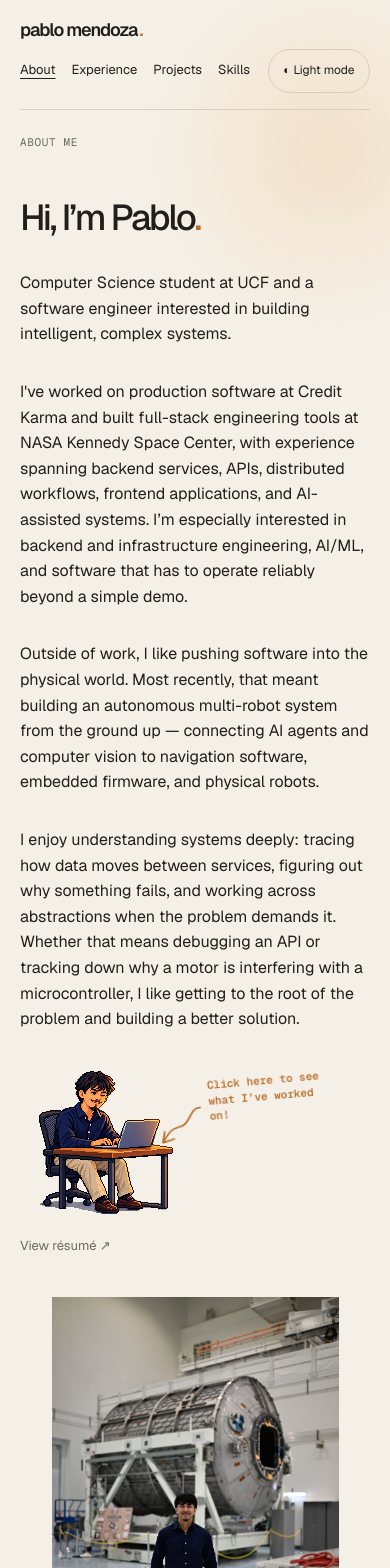
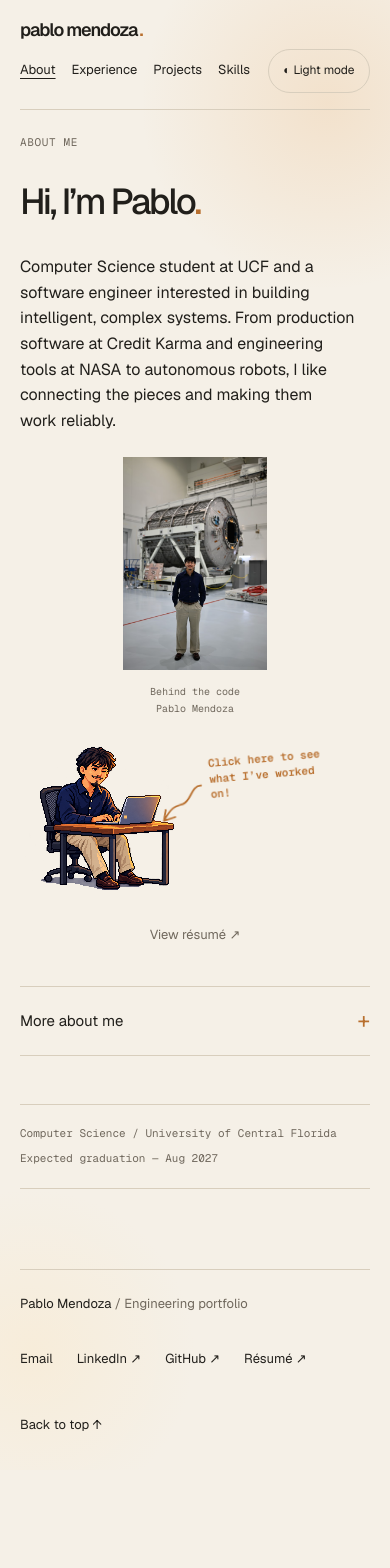
Before and after one commit to PabloMCodes/portfolio, a Next.js app: page /about in a window 390 px wide. Shown: the top 1568 px of the page. After the commit the page ends 1470 px from the top, so only its background shows below. Built offline with nearby package versions, Linux system fonts and the light colour scheme.

Commit message:
Give About page a concise intro and expandable biography

```diff
--- a/src/app/about/page.tsx
+++ b/src/app/about/page.tsx
@@ -7,21 +7,28 @@ export default function AboutPage() {
   return <SiteShell currentPath="/about"><section className={styles.hero} aria-labelledby="intro-title">
     <div className={styles.heroLabel}><span className={styles.label}>About me</span><span className={styles.label}>Computer science · UCF</span></div>
     <div className={styles.heroLayout}>
-      <div><div className={styles.heroTitleRow}>
+      <div className={styles.heroLead}><div className={styles.heroTitleRow}>
         <h1 id="intro-title" className={styles.heroTitle}>Hi, I’m Pablo<span>.</span></h1>
       </div><div className={styles.heroBottom}>
-        <p className={styles.introCopy}>Computer Science student at UCF and a software engineer interested in building intelligent, complex systems.</p>
-        <p className={styles.introCopy}>I&apos;ve worked on production software at Credit Karma and built full-stack engineering tools at NASA Kennedy Space Center, with experience spanning backend services, APIs, distributed workflows, frontend applications, and AI-assisted systems. I’m especially interested in backend and infrastructure engineering, AI/ML, and software that has to operate reliably beyond a simple demo.</p>
-        <p className={styles.introCopy}>Outside of work, I like pushing software into the physical world. Most recently, that meant building an autonomous multi-robot system from the ground up — connecting AI agents and computer vision to navigation software, embedded firmware, and physical robots.</p>
-        <p className={styles.introCopy}>I enjoy understanding systems deeply: tracing how data moves between services, figuring out why something fails, and working across abstractions when the problem demands it. Whether that means debugging an API or tracking down why a motor is interfering with a microcontroller, I like getting to the root of the problem and building a better solution.</p>
+        <p className={styles.introCopy}>Computer Science student at UCF and a software engineer interested in building intelligent, complex systems. From production software at Credit Karma and engineering tools at NASA to autonomous robots, I like connecting the pieces and making them work reliably.</p>
+      </div></div>
+      <div className={styles.heroActions}>
         <PixelPablo />
         <a href="/images/Pablo_Mendoza_Resume.pdf" className={styles.quietLink} target="_blank" rel="noreferrer">View résumé <span aria-hidden="true">↗</span></a>
-      </div></div>
+      </div>
       <figure className={styles.portrait}>
-        <Image src="/images/pablo-portrait.png" alt="Pablo standing in front of a large cylindrical spacecraft structure." width={488} height={719} sizes="(max-width: 600px) 78vw, (max-width: 900px) 240px, 320px" preload />
+        <Image src="/images/pablo-portrait.png" alt="Pablo standing in front of a large cylindrical spacecraft structure." width={488} height={719} sizes="(max-width: 600px) 144px, (max-width: 900px) 240px, 320px" preload />
         <figcaption><span>Behind the code</span><span>Pablo Mendoza</span></figcaption>
       </figure>
     </div>
+    <details className={styles.aboutDetails}>
+      <summary>More about me <span aria-hidden="true">+</span></summary>
+      <div className={styles.aboutStory}>
+        <p>I&apos;ve worked on production software at Credit Karma and built full-stack engineering tools at NASA Kennedy Space Center, with experience spanning backend services, APIs, distributed workflows, frontend applications, and AI-assisted systems. I’m especially interested in backend and infrastructure engineering, AI/ML, and software that has to operate reliably beyond a simple demo.</p>
+        <p>Outside of work, I like pushing software into the physical world. Most recently, that meant building an autonomous multi-robot system from the ground up — connecting AI agents and computer vision to navigation software, embedded firmware, and physical robots.</p>
+        <p>I enjoy understanding systems deeply: tracing how data moves between services, figuring out why something fails, and working across abstractions when the problem demands it. Whether that means debugging an API or tracking down why a motor is interfering with a microcontroller, I like getting to the root of the problem and building a better solution.</p>
+      </div>
+    </details>
     <div className={styles.heroFootnote}><span>Computer Science / University of Central Florida</span><span>Expected graduation — Aug 2027</span></div>
   </section></SiteShell>;
 }
--- a/src/app/home.module.css
+++ b/src/app/home.module.css
@@ -275,15 +275,29 @@
 
 .heroLayout {
   display: grid;
+  grid-template-areas: "intro portrait" "actions portrait";
   grid-template-columns: minmax(0, 42rem) minmax(16rem, 20rem);
   align-items: start;
-  gap: clamp(3rem, 8vw, 8rem);
+  column-gap: clamp(3rem, 8vw, 8rem);
+  row-gap: 1.75rem;
   margin-top: 3rem;
 }
 
 .portrait {
+  grid-area: portrait;
   margin: 0;
 }
+
+.heroLead { grid-area: intro; min-width: 0; }
+.heroActions { grid-area: actions; display: flex; flex-direction: column; align-items: flex-start; gap: 1.5rem; min-width: 0; }
+.heroActions .quietLink { margin-top: 0; }
+.aboutDetails { margin-top: 2.5rem; border-block: 1px solid var(--rule); }
+.aboutDetails summary { display: flex; align-items: center; justify-content: space-between; gap: 1rem; padding-block: 1rem; list-style: none; font-size: 0.9375rem; cursor: pointer; }
+.aboutDetails summary::-webkit-details-marker { display: none; }
+.aboutDetails summary span { font-size: 1.4rem; color: var(--accent); }
+.aboutDetails[open] summary span { transform: rotate(45deg); }
+.aboutDetails summary:focus-visible { outline: 2px solid var(--accent); outline-offset: 4px; }
+.aboutStory { display: grid; gap: 1.25rem; max-width: 46rem; padding-block: 0.5rem 1.75rem; color: var(--muted-foreground); font-size: 1rem; line-height: 1.75; }
 
 .portrait img,
 .nasaPhoto img,
@@ -878,13 +892,18 @@
 
   .heroLayout {
     grid-template-columns: 1fr;
-    gap: 2.5rem;
+    grid-template-areas: "intro" "portrait" "actions";
+    gap: 1.5rem;
+    margin-top: 2rem;
   }
 
   .portrait {
-    width: min(82%, 300px);
+    width: 9rem;
     justify-self: center;
   }
+
+  .portrait figcaption { flex-direction: column; align-items: center; gap: 0.1rem; }
+  .heroActions { align-items: center; }
 
   .pixelScene {
     width: min(21.75rem, 100%);
```
